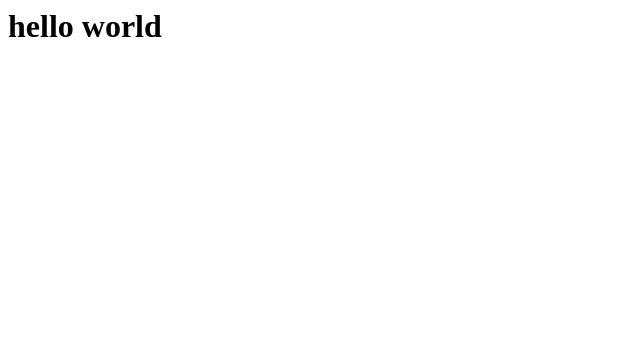
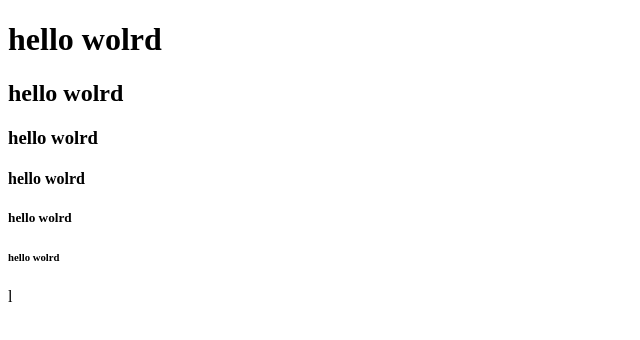
Before and after one commit to ei1111/first, a plain HTML site: page index.html in a window 1280 px wide. Shown: the whole page, without its empty margins (0-640 px from the left). Drawn offline with Linux system fonts and the light colour scheme.

Commit message:
index.html 수정

```diff
--- a/index.html
+++ b/index.html
@@ -1 +1,17 @@
-<h1>hello world</h1>
+<!DOCTYPE html>
+<html lang="en">
+<head>
+    <meta charset="UTF-8">
+    <meta http-equiv="X-UA-Compatible" content="IE=edge">
+    <meta name="viewport" content="width=device-width, initial-scale=1.0">
+    <title>Document</title>
+</head>
+<body>
+        <h1>hello wolrd</h1>
+        <h2>hello wolrd</h2>
+        <h3>hello wolrd</h3>
+        <h4>hello wolrd</h4>
+        <h5>hello wolrd</h5>
+        <h6>hello wolrd</h6>
+</body>
+</html>l
```
